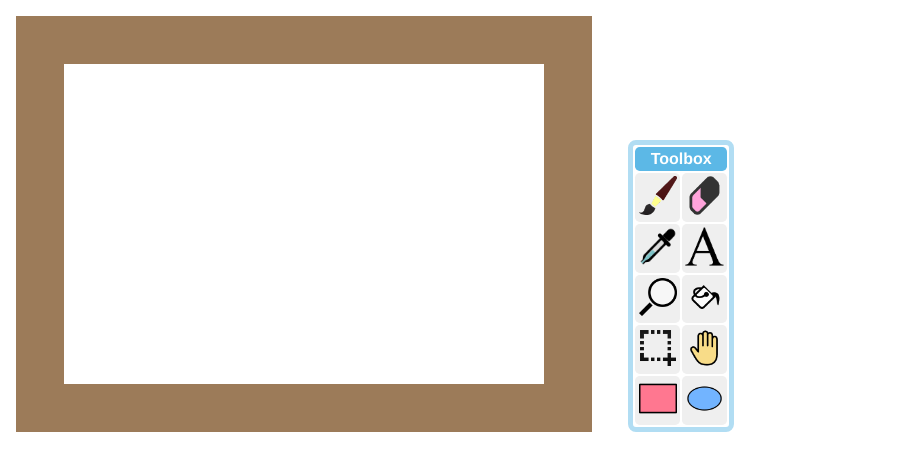
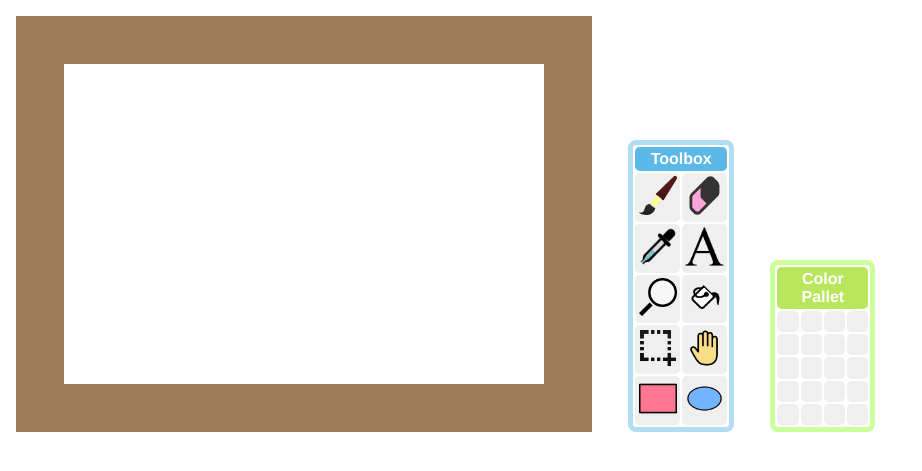
Before and after one commit to nsnyder/WebProject, a PHP site: page /apprentice.html in a window 1280 px wide. Shown: the part 50-521 px from the top of the page, without its empty margins (0-922 px from the left). Run offline with PHP 8.4, Linux system fonts and the light colour scheme; lists and menus that the app fills with data are empty.

Commit message:
added color pallet html and css
no finished just skeleton

```diff
--- a/apprentice.html
+++ b/apprentice.html
@@ -19,46 +19,78 @@
 	<th colspan=2 class="tools">Toolbox</th>
 	<tr>
 		<td class="tools">
-			<img onclick="" src="images/paint_brush_icon.png" alt="brush">
+			<img class="tools"onclick="" src="images/paint_brush_icon.png" alt="brush">
 		</td>
 		<td class="tools">
-			<img onclick="" src="images/eraser_icon.png" alt="eraser">
+			<img class="tools"onclick="" src="images/eraser_icon.png" alt="eraser">
 		</td>
 	</tr>
 	<tr>
 		<td class="tools">
-			<img onclick="" src="images/color_picker_icon2.png" alt="dropper">
+			<img class="tools"onclick="" src="images/color_picker_icon2.png" alt="dropper">
 		</td>
 		<td class="tools">
-			<img onclick="" src="images/text_icon.png" alt="text">
+			<img class="tools"onclick="" src="images/text_icon.png" alt="text">
 		</td>
 	</tr>
 	<tr>
 		<td class="tools">
-			<img onclick="" src="images/magnifying_glass_icon.png" alt="zoom">
+			<img class="tools"onclick="" src="images/magnifying_glass_icon.png" alt="zoom">
 		</td>
 		<td class="tools">
-			<img onclick="" src="images/paint_bucket_icon.png" alt="fill">
+			<img class="tools"onclick="" src="images/paint_bucket_icon.png" alt="fill">
 		</td>
 	</tr>
 	<tr>
 		<td class="tools">
-			<img onclick="" src="images/select_icon.png" alt="select">
+			<img class="tools"onclick="" src="images/select_icon.png" alt="select">
 		</td>
 		<td class="tools">
-			<img onclick="" src="images/pan_icon.png" alt="pan">
+			<img class="tools"onclick="" src="images/pan_icon.png" alt="pan">
 		</td>
 	</tr>
 	<tr>
 		<td class="tools">
-			<img onclick="" src="images/rectangle_icon.png" alt="rectangle">
+			<img class="tools"onclick="" src="images/rectangle_icon.png" alt="rectangle">
 		</td>
 		<td class="tools">
-			<img onclick="" src="images/ellipse_icon.png" alt="ellipse">
+			<img class="tools"onclick="" src="images/ellipse_icon.png" alt="ellipse">
 		</td>
 	</tr>
 </table>
 <table id="ColorPallet">
+	<th class="pallet" colspan=4>Color Pallet</th>
+	<tr class="pallet">
+		<td class="pallet"></td>
+		<td class="pallet"></td>
+		<td class="pallet"></td>
+		<td class="pallet"></td>
+	</tr>
+	<tr class="pallet">
+		<td class="pallet"></td>
+		<td class="pallet"></td>
+		<td class="pallet"></td>
+		<td class="pallet"></td>
+	</tr>
+	<tr class="pallet">
+		<td class="pallet"></td>
+		<td class="pallet"></td>
+		<td class="pallet"></td>
+		<td class="pallet"></td>
+	</tr>
+	<tr class="pallet">
+		<td class="pallet"></td>
+		<td class="pallet"></td>
+		<td class="pallet"></td>
+		<td class="pallet"></td>
+	</tr>
+	<tr class="pallet">
+		<td class="pallet"></td>
+		<td class="pallet"></td>
+		<td class="pallet"></td>
+		<td class="pallet"></td>
+	</tr>
+
 
 </table>
 </body>
--- a/css/apprentice.css
+++ b/css/apprentice.css
@@ -1,8 +1,9 @@
-/*toolbox styling*/
+/*General table styling*/
 table, th, td, tr{
 	font-family: Helvetica, Arial, sans-serif;
 	font-weight: normal;
 }
+/*toolbox styling*/
 #Toolbox{
 	display: inline-block;
 	border: thick solid;
@@ -24,9 +25,30 @@ td.tools{
 	width: 3vw;
 	height: 3vw;
 }
-img{
+img.tools{
 	width: 100%;
 	height: 100%;
+}
+/*Color Pallet styling*/
+#ColorPallet{
+	display: inline-block;
+	border: thick solid;
+	border-color: #CCFF99;
+	border-radius: .5em;
+	margin: 1em;
+}
+th.pallet{
+	padding: .2em .2em .2em .2em;
+	border-radius: .3em;
+	background: #B8E65C;
+	color: #FFFFFF;
+	font-weight: bold;
+}
+td.pallet{
+	background: #EFEFEF;
+	border-radius: .3em;
+	width: 1.5vw;
+	height: 1.5vw;
 }
 /*Canvas and Frame styling*/
 #Frame{
```
